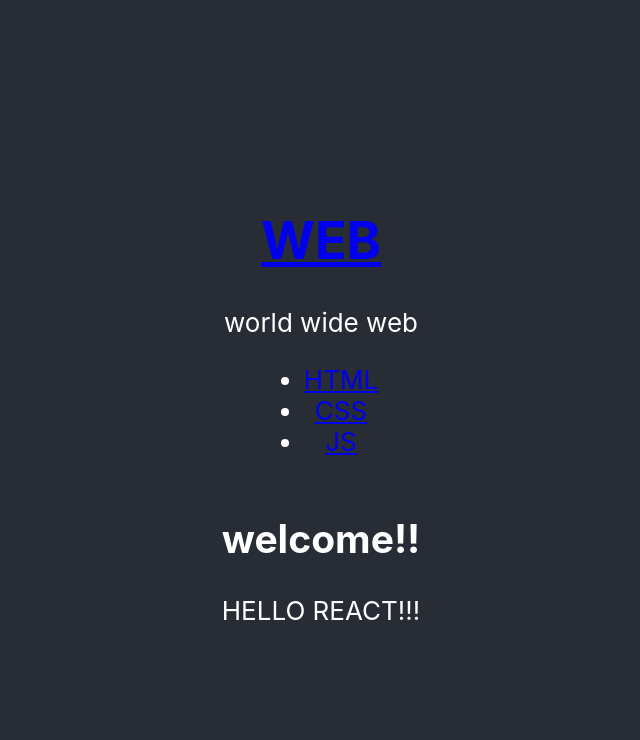
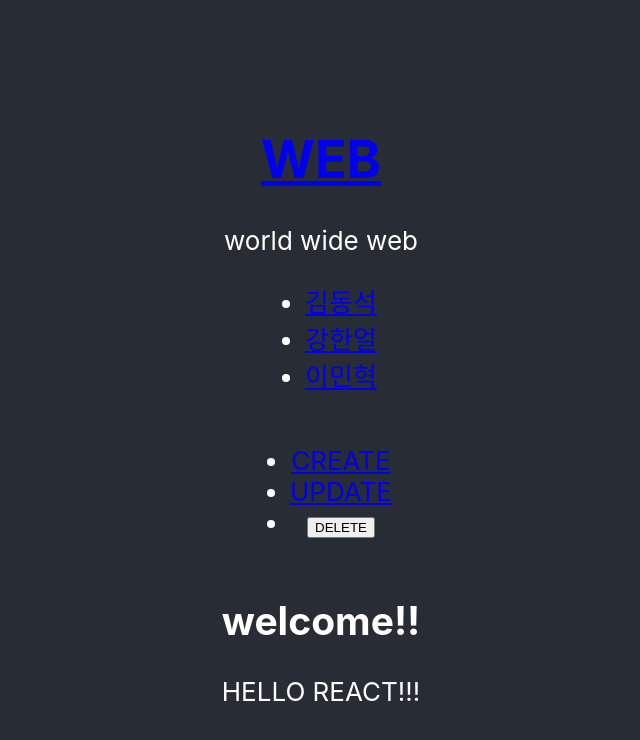
Before and after one commit to hanur92/practice, a React (Create React App) app: page / in a window 1280 px wide. Shown: the top 740 px of the page, without its empty margins (319-959 px from the left). Built offline with nearby package versions, Linux system fonts and the light colour scheme.

Commit message:
🔧dir fix

```diff
--- a/src/App.js
+++ b/src/App.js
@@ -1,10 +1,10 @@
-import "./App.css";
-import Subject from "./Subject";
-import TOC from "./TOC";
-import Content from "./Content";
-
+import "./CSS/App.css";
+import Subject from "./component/Subject";
+import TOC from "./component/TOC";
+import ReadContent from "./component/ReadContent";
 import React, { Component } from "react";
-
+import Control from "./component/Control";
+import CreateContent from "./component/CreateContent";
 class App extends Component {
   constructor(props) {
     super(props);
@@ -15,9 +15,9 @@
       WELCOME: { title: "welcome!!", desc: "HELLO REACT!!!" },
       subject: { title: "WEB", sub: "world wide web" },
       contents: [
-        { id: 1, title: "HTML", desc: "HTML is hypertext..." },
-        { id: 2, title: "CSS", desc: "CSS is for design..." },
-        { id: 3, title: "JS", desc: "JS is for interactive..." },
+        { id: 1, title: "김동석", desc: "섹스보지털" },
+        { id: 2, title: "강한얼", desc: "섹스" },
+        { id: 3, title: "이민혁", desc: "쌉돼지" },
       ],
     };
   }
@@ -26,10 +26,12 @@
     console.log(this.state.contents[0].id);
     console.log("랜더되고있다능");
     let _title,
-      _desc = null;
+      _desc,
+      _article = null;
     if (this.state.mode === "WELCOME") {
       _title = this.state.WELCOME.title;
       _desc = this.state.WELCOME.desc;
+      _article = <ReadContent title={_title} desc={_desc}></ReadContent>;
     } else if (this.state.mode === "READ") {
       let i = 0;
       while (i < this.state.contents.length) {
@@ -43,6 +45,9 @@
         }
         i = i + 1;
       }
+      _article = <ReadContent title={_title} desc={_desc}></ReadContent>;
+    } else if (this.state.mode === "CREATE") {
+      _article = <CreateContent></CreateContent>;
     }
     console.log("render", this);
     return (
@@ -68,7 +73,13 @@
             }.bind(this)}
             data={this.state.contents}
           ></TOC>
-          <Content title={_title} desc={_desc}></Content>
+          <Control
+            onChangeMode={function (_mode) {
+              this.setState({ mode: _mode });
+            }.bind(this)}
+          ></Control>
+
+          {_article}
         </header>
       </div>
     );
--- /dev/null
+++ b/src/component/Control.js
@@ -0,0 +1,44 @@
+import React, { Component } from "react";
+
+class Control extends Component {
+  render() {
+    return (
+      <ul>
+        <li>
+          <a
+            href="/create"
+            onClick={function (e) {
+              e.preventDefault();
+              this.props.onChangeMode("CREATE");
+            }.bind(this)}
+          >
+            CREATE
+          </a>
+        </li>
+        <li>
+          <a
+            href="/update"
+            onClick={function (e) {
+              e.preventDefault();
+              this.props.onChangeMode("UPDATE");
+            }.bind(this)}
+          >
+            UPDATE
+          </a>
+        </li>
+        <li>
+          <input
+            type="button"
+            value="DELETE"
+            onClick={function (e) {
+              e.preventDefault();
+              this.props.onChangeMode("DELETE");
+            }.bind(this)}
+          ></input>
+        </li>
+      </ul>
+    );
+  }
+}
+
+export default Control;
--- a/src/Content.js
+++ b/src/component/CreateContent.js
@@ -1,17 +1,17 @@
 import React, { Component } from "react";
 
-class Content extends Component {
+class CreateContent extends Component {
   render() {
     console.log("Content", this);
     return (
       <article>
-        <h2>{this.props.title}</h2>
-        {this.props.desc}
+        <h2>CreateContent</h2>
+        {/* {this.props.desc}
         {console.log(this.props.title)}
-        {console.log(this.props.desc)}
+        {console.log(this.props.desc)} */}
       </article>
     );
   }
 }
 
-export default Content;
+export default CreateContent;
--- /dev/null
+++ b/src/component/ReadContent.js
@@ -0,0 +1,17 @@
+import React, { Component } from "react";
+
+class ReadContent extends Component {
+  render() {
+    console.log("Content", this);
+    return (
+      <article>
+        <h2>{this.props.title}</h2>
+        {this.props.desc}
+        {console.log(this.props.title)}
+        {console.log(this.props.desc)}
+      </article>
+    );
+  }
+}
+
+export default ReadContent;
--- a/src/index.js
+++ b/src/index.js
@@ -1,6 +1,6 @@
 import React from "react";
 import ReactDOM from "react-dom";
-import "./index.css";
+import "./CSS/index.css";
 import App from "./App";
 
 ReactDOM.render(
```
Also changed, not shown: public/1.html (deleted, +0 -10 lines), public/2.html (deleted, +0 -9 lines), public/3.html (deleted, +0 -9 lines), src/CSS/App.css (renamed from src/App.css), src/CSS/index.css (renamed from src/index.css), src/component/Subject.js (renamed from src/Subject.js), src/component/TOC.js (renamed from src/TOC.js).
